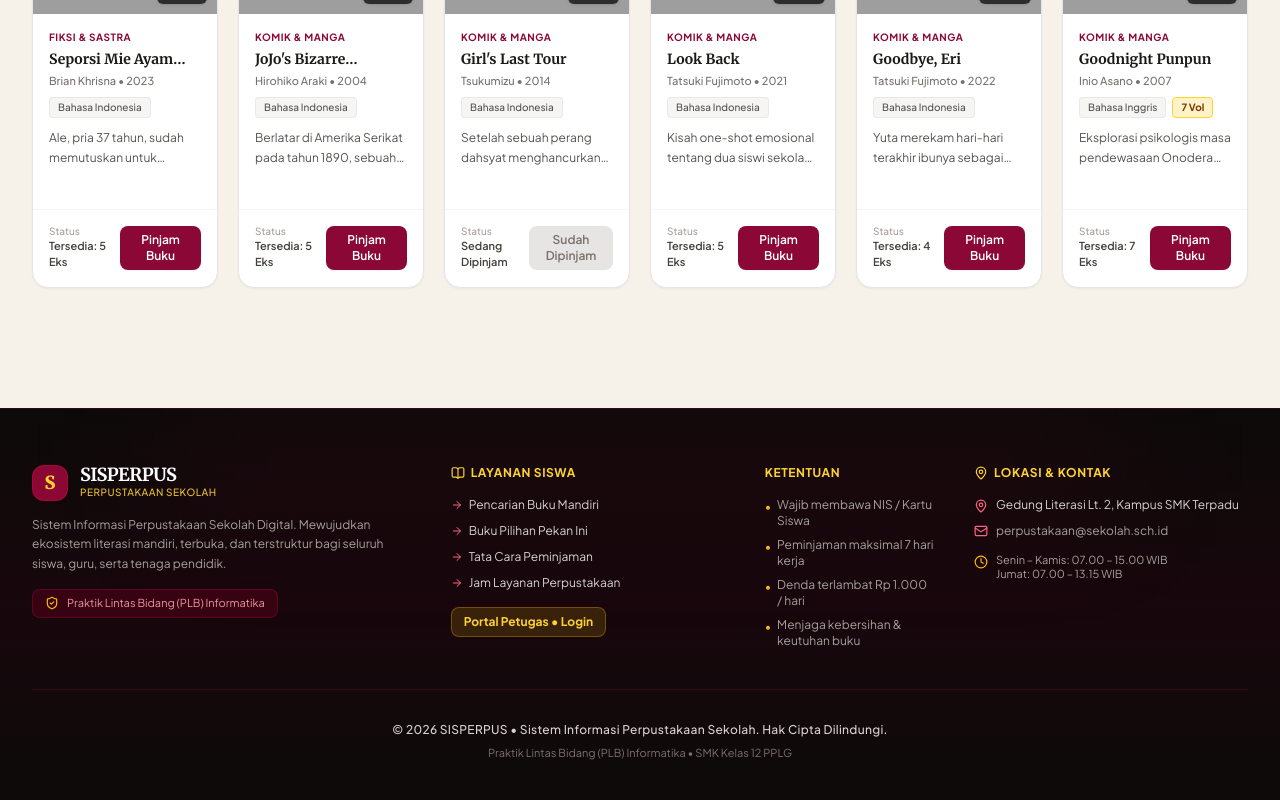
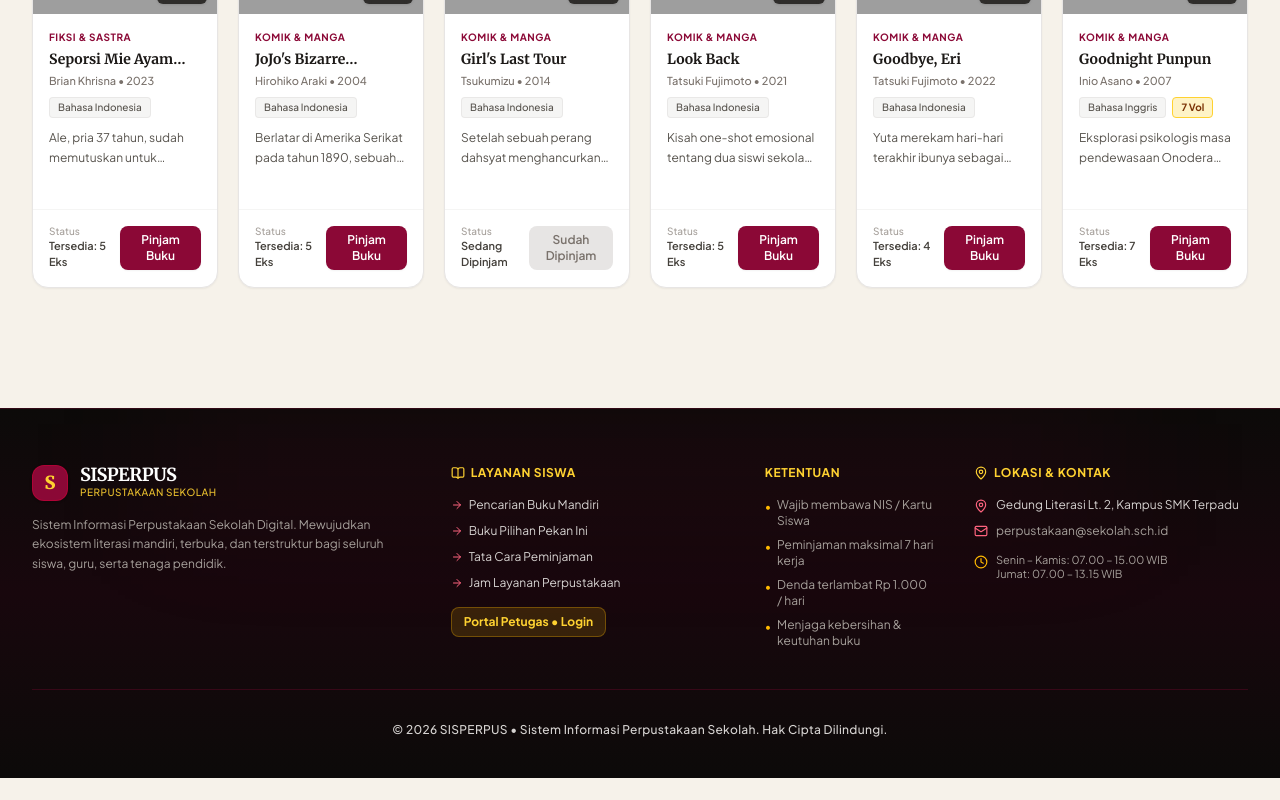
Before and after one commit to IQBAL-03/PLB-Web, a Next.js app: page / in a window 1280 px wide. Shown: the part 2903-3703 px from the top of the page. After the commit the page ends 3681 px from the top, so only its background shows below. Built offline with nearby package versions, Linux system fonts and the light colour scheme; grey boxes are pictures that could not be loaded.

Commit message:
style: remove PLB mentions from Footer

```diff
--- a/src/components/Footer.tsx
+++ b/src/components/Footer.tsx
@@ -2,7 +2,7 @@
 
 import React from 'react';
 import Link from 'next/link';
-import { MapPin, Mail, Clock, ShieldCheck, ArrowRight, BookOpen } from 'lucide-react';
+import { MapPin, Mail, Clock, ArrowRight, BookOpen } from 'lucide-react';
 
 export default function Footer() {
   return (
@@ -28,13 +28,9 @@ export default function Footer() {
                 </span>
               </div>
             </Link>
-            <p className="text-xs leading-relaxed text-stone-400 mb-4 max-w-sm">
+            <p className="text-xs leading-relaxed text-stone-400 max-w-sm">
               Sistem Informasi Perpustakaan Sekolah Digital. Mewujudkan ekosistem literasi mandiri, terbuka, dan terstruktur bagi seluruh siswa, guru, serta tenaga pendidik.
             </p>
-            <div className="inline-flex items-center gap-2 text-[11px] text-rose-300/90 bg-rose-950/60 border border-rose-800/40 px-3 py-1.5 rounded-lg w-fit">
-              <ShieldCheck className="w-3.5 h-3.5 text-amber-400" />
-              <span>Praktik Lintas Bidang (PLB) Informatika</span>
-            </div>
           </div>
 
           {/* Layanan Siswa (Col 2: 3 cols) */}
@@ -129,12 +125,9 @@ export default function Footer() {
         </div>
 
         {/* Bottom Centered Copyright Bar */}
-        <div className="pt-8 flex flex-col items-center justify-center text-center gap-2 text-xs">
+        <div className="pt-8 flex flex-col items-center justify-center text-center text-xs">
           <p className="text-stone-300 font-medium tracking-wide">
             &copy; 2026 SISPERPUS &bull; Sistem Informasi Perpustakaan Sekolah. Hak Cipta Dilindungi.
-          </p>
-          <p className="text-stone-500 text-[11px]">
-            Praktik Lintas Bidang (PLB) Informatika &bull; SMK Kelas 12 PPLG
           </p>
         </div>
       </div>
```
